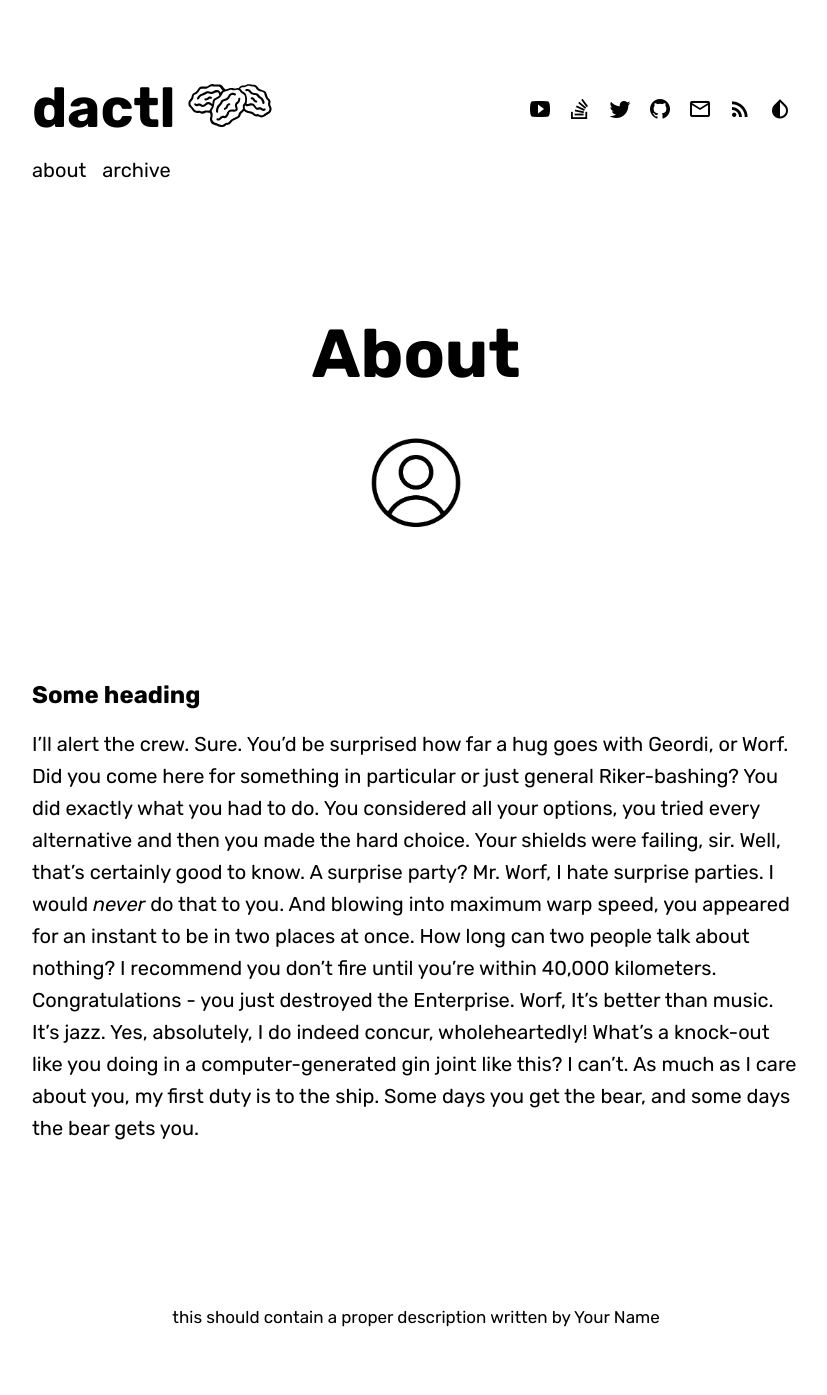
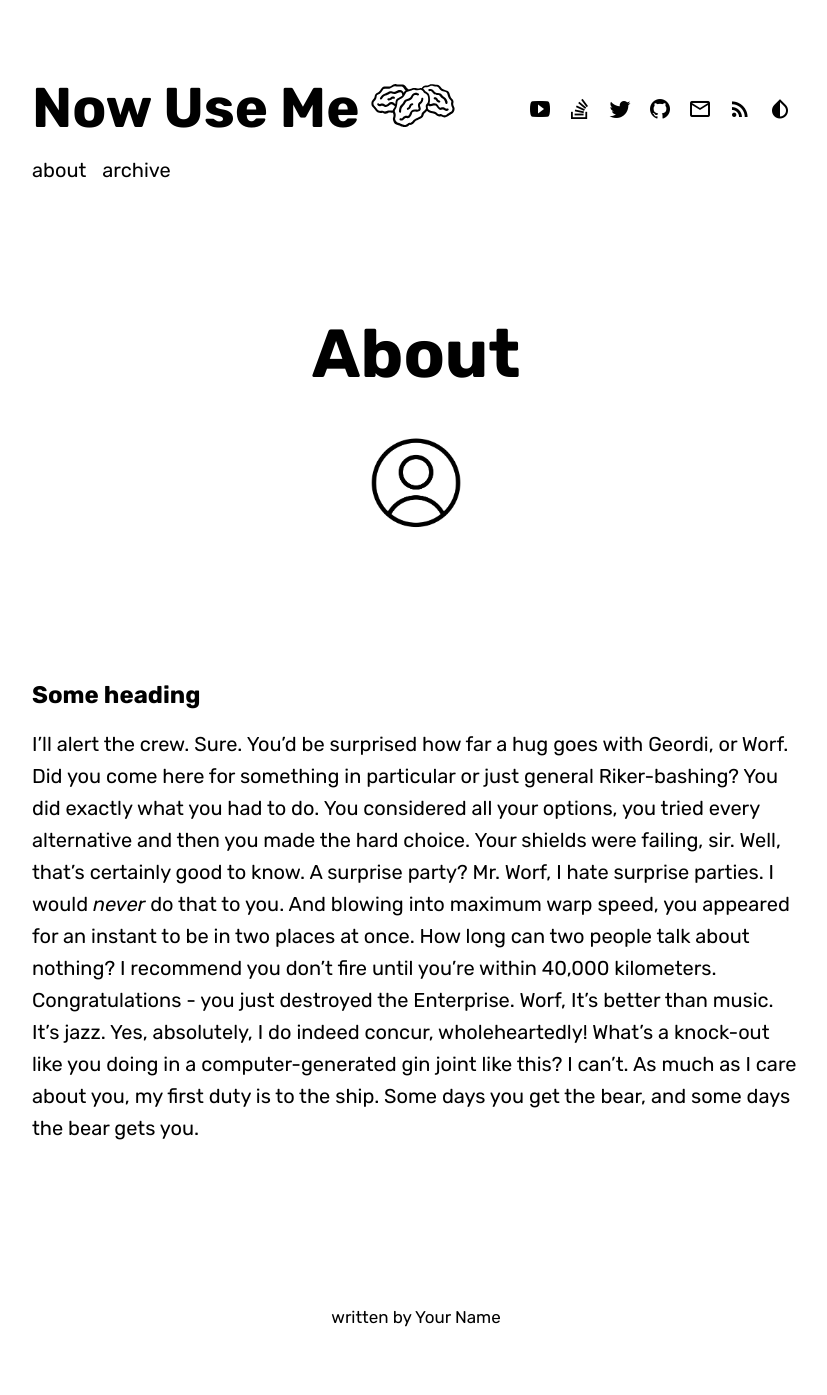
Before and after one commit to dkarthe/Now-Use-Me, a Jekyll site: the page built from about.md, in a window 1280 px wide. Shown: the whole page, without its empty margins (224-1051 px from the left). Built offline with Jekyll 4.4.1, drawn with Linux system fonts in a browser that asks for light colours; some web fonts are replaced.

Commit message:
Update _config.yml

```diff
--- a/_config.yml
+++ b/_config.yml
@@ -1,13 +1,12 @@
 # Base blog settings
-baseurl                      : "/dactl/" # the subpath of your site,                         # e.g. /blog/
+baseurl                      : ""
                               # set to '' in case of hosting on GitHub
-url                          : "" # the base hostname & protocol for your site
-                                  # `http://<username>.github.io` - for GitHub
+url                          : "nowuse.me"
 
 blog:
-  title                      : dactl
+  title                      : Now Use Me
   description                  : >
-                               this should contain a proper description
+
 
 # Layout configuration
   logo_path                  : "assets/img/dactl.svg" # path to logo file
```
